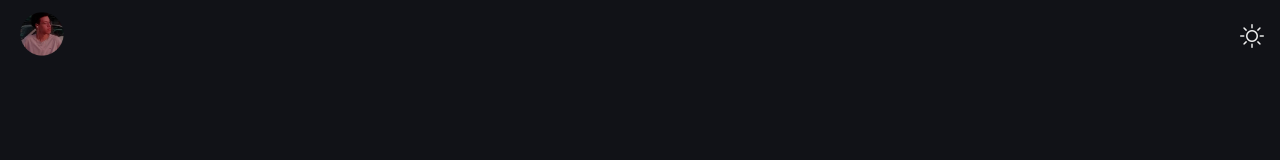
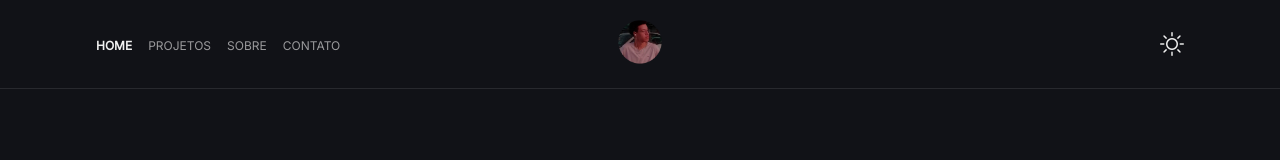
Before and after one commit to SamuelSouza99/Portifolio-Pessoal, a plain HTML site: page index.html in a window 1280 px wide. Drawn offline with nearby package versions, Linux system fonts and the light colour scheme.

Commit message:
add Responsividade, versão desktop e hover

```diff
--- a/index.html
+++ b/index.html
@@ -15,14 +15,48 @@
 </head>
 <body>
     <header class="header">
+        <nav class="header__nav">
+            <ul class="menu menu--principal">
+                <li class="menu__item">
+                    <a class="menu__link active" href="#home">
+
+                        <span class="menu__text">Home</span>
+                    </a>
+                </li>
+
+                <li class="menu__item">
+                    <a class="menu__link" href="#projetos">
+
+                        <span class="menu__text">Projetos</span>
+                    </a>
+                </li>
+
+                <li class="menu__item">
+                    <a class="menu__link" href="#sobre">
+
+                        <span class="menu__text">Sobre</span>
+                    </a>
+                </li>
+
+                <li class="menu__item">
+                    <a class="menu__link" href="#contato">
+
+                        <span class="menu__text">Contato</span>
+                    </a>
+                </li>
+            </ul>
+        </nav>
+
         <div class="header__brand">
             <img class="brand__logo" src="./src/images/logo.png" alt="Logo com imagem do desenvolvedor Samuel Souza.">
         </div>
 
-        <i id="toggleTheme" class="bi bi-sun"></i>
+        <div class="header__toggle">
+            <i id="toggleTheme" class="bi bi-sun"></i>
+        </div>
     </header>
 
-    <nav>
+    <nav class="nav--mobile">
         <ul class="menu menu--mobile">
             <li class="menu__item">
                 <a class="menu__link active" href="#home">
--- a/src/styles/style.css
+++ b/src/styles/style.css
@@ -44,6 +44,11 @@ i {
     padding: 0.5rem 1rem;
 }
 
+.header__toggle {
+    display: flex;
+    justify-content: flex-end;
+}
+
 .header__brand .brand__logo {
     height: 3.25rem;
     width: 3.25rem;
@@ -84,7 +89,9 @@ i {
 }
 
 .menu__link.active .menu__icon,
-.menu__link.active .menu__text {
+.menu__link.active .menu__text,
+.menu__link:hover .menu__icon,
+.menu__link:hover .menu__text {
     color: var(--primary-color);
     font-weight: 600;
 }
@@ -103,8 +110,38 @@ i {
     text-transform: uppercase;
 }
 
+.header__nav {
+    display: none;
+}
+
+.menu--principal {
+    gap: 1rem;
+}
+
 @media (min-width: 768px) {
-    .menu--mobile {
+    .header {
+        position: fixed;
+        border-bottom: 1px solid var(--border-color);
+        padding: 1rem 6rem;
+        background: var(--primary-bg-color);
+    }
+
+    .nav--mobile {
         display: none;
     }
+
+    .header__nav {
+        display: flex;
+    }
+
+    .header__nav,
+    .header__toggle {
+        min-width: 30%;
+    }
 }
+
+@media (min-width: 1400px) {
+    .header {
+        padding: 1rem 15rem;
+    }
+}
```
